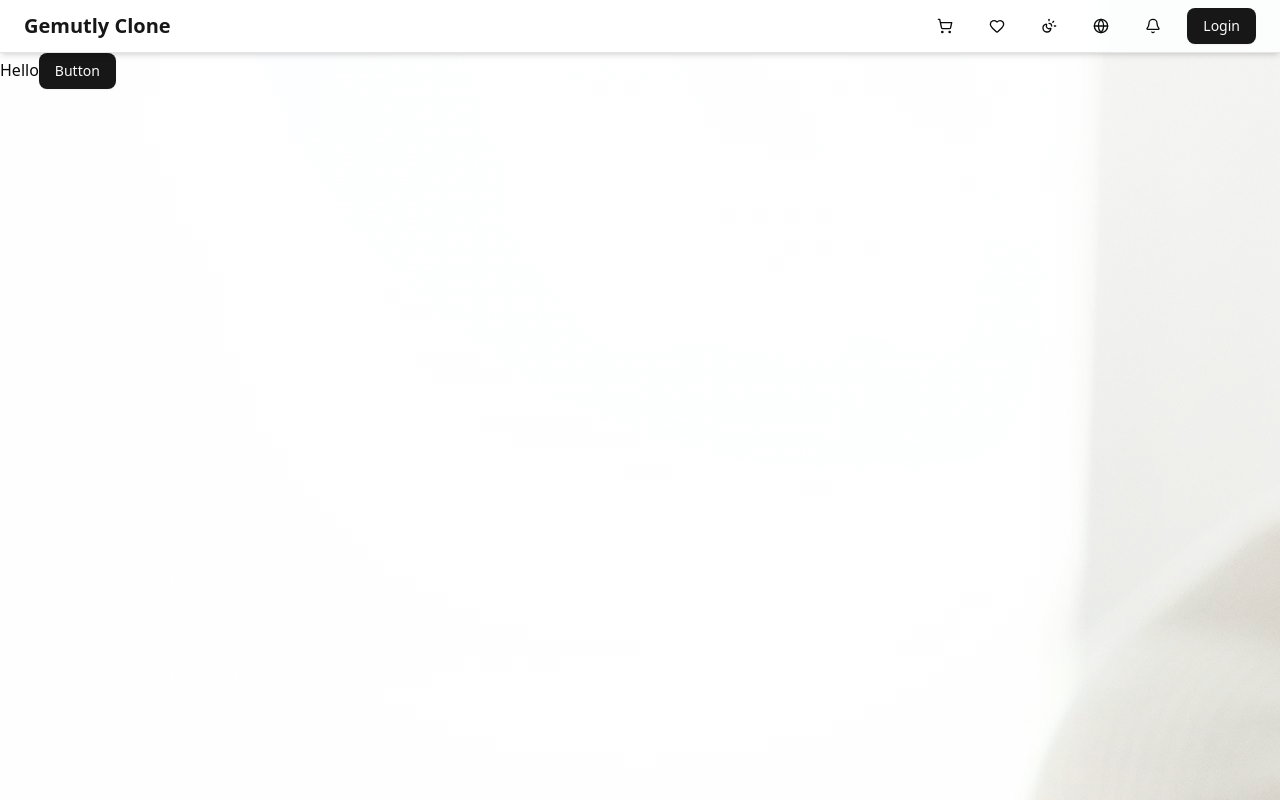
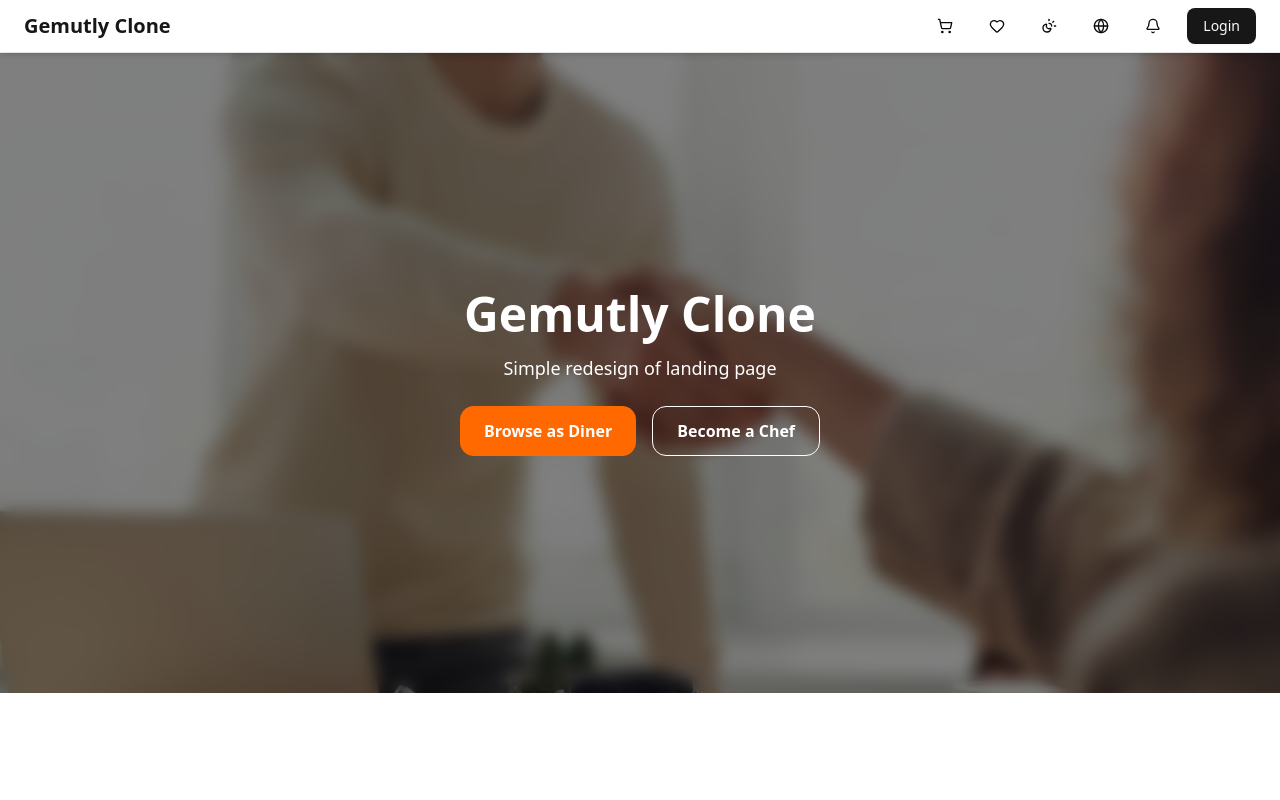
Before and after one commit to PraneethBunny123/gemutly-clone, a Next.js app: page / in a window 1280 px wide. Shown: the top 800 px of the page. Built offline with nearby package versions, Linux system fonts and the light colour scheme; no server answers.

Commit message:
added top section of the landing page

```diff
--- a/app/layout.js
+++ b/app/layout.js
@@ -23,7 +23,6 @@ export default function RootLayout({ children }) {
     <ClerkProvider>
       <html lang="en">
         <body className={`${geistSans.variable} ${geistMono.variable} antialiased`}>
-          <div className="bg-[url('/mainbg.jpg')] opacity-50 fixed -z-10 inset-0" />
           {/*header*/}
           <Header />
           <main className="min-h-screen">{children}</main>
--- a/app/page.js
+++ b/app/page.js
@@ -1,10 +1,10 @@
+import TopSection from "@/components/top-section";
 import { Button } from "@/components/ui/button";
 
 export default function Home() {
-  return (
-    <div>
-      Hello
-      <Button >Button</Button>
-    </div>
-  );
+    return (
+        <div>
+            <TopSection />
+        </div>
+    );
 }
--- /dev/null
+++ b/components/top-section.js
@@ -0,0 +1,19 @@
+export default function TopSection() {
+  return (
+    <section className="relative h-[80vh] flex items-center justify-center bg-cover bg-center text-white" style={{ backgroundImage: "url('/mainbg.jpg')" }}>
+      <div className="absolute inset-0 bg-black/50 backdrop-blur-sm z-0" />
+      <div className="relative z-10 text-center">
+        <h1 className="text-5xl font-bold mb-4">Gemutly Clone</h1>
+        <p className="text-lg mb-6">Simple redesign of landing page</p>
+        <div className="flex justify-center gap-4">
+          <button className="px-6 py-3 bg-orange-500 text-white rounded-xl font-semibold hover:bg-orange-600 transition">
+            Browse as Diner
+          </button>
+          <button className="px-6 py-3 bg-transparent border border-white rounded-xl font-semibold hover:bg-white hover:text-orange-500 transition">
+            Become a Chef
+          </button>
+        </div>
+      </div>
+    </section>
+  );
+}
```
